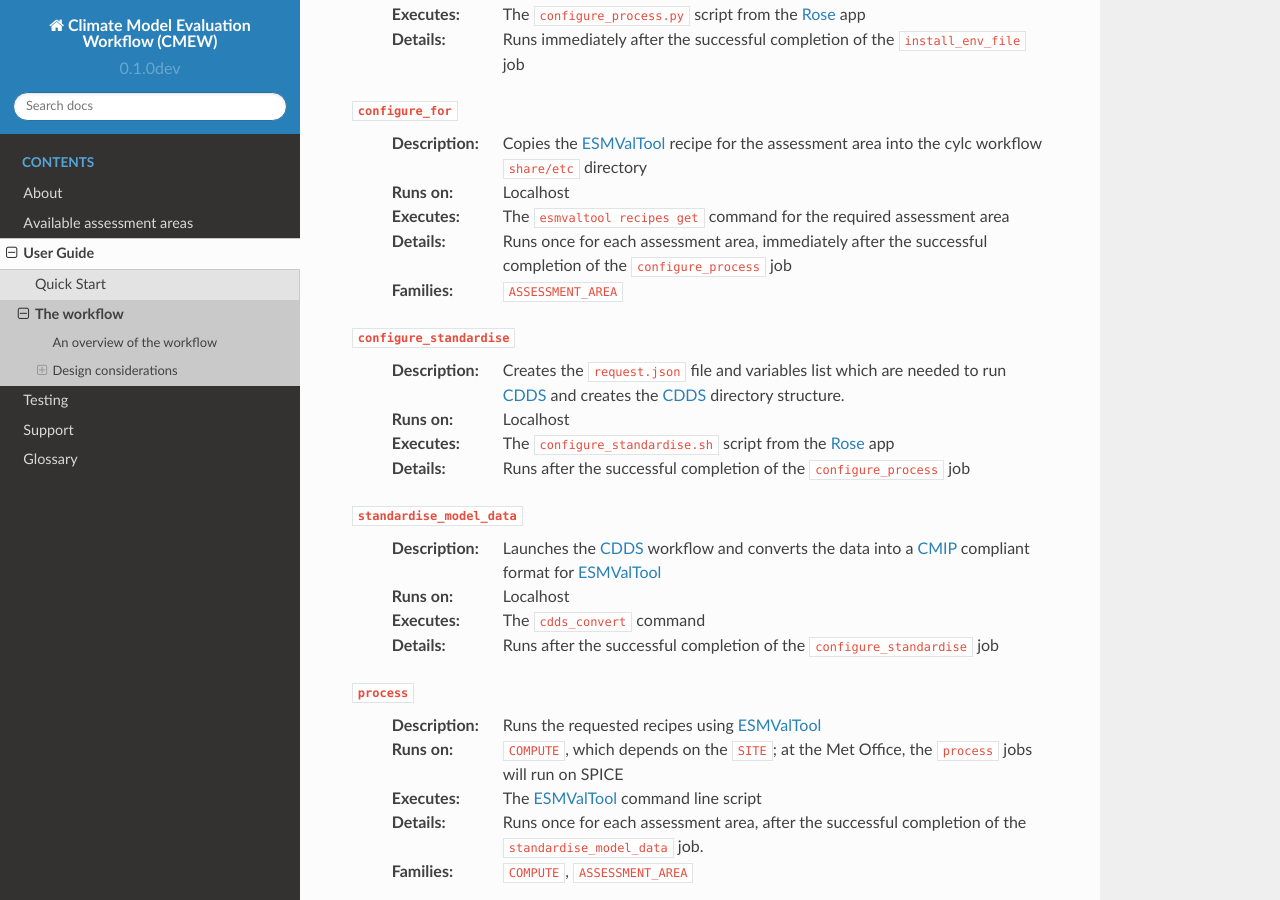
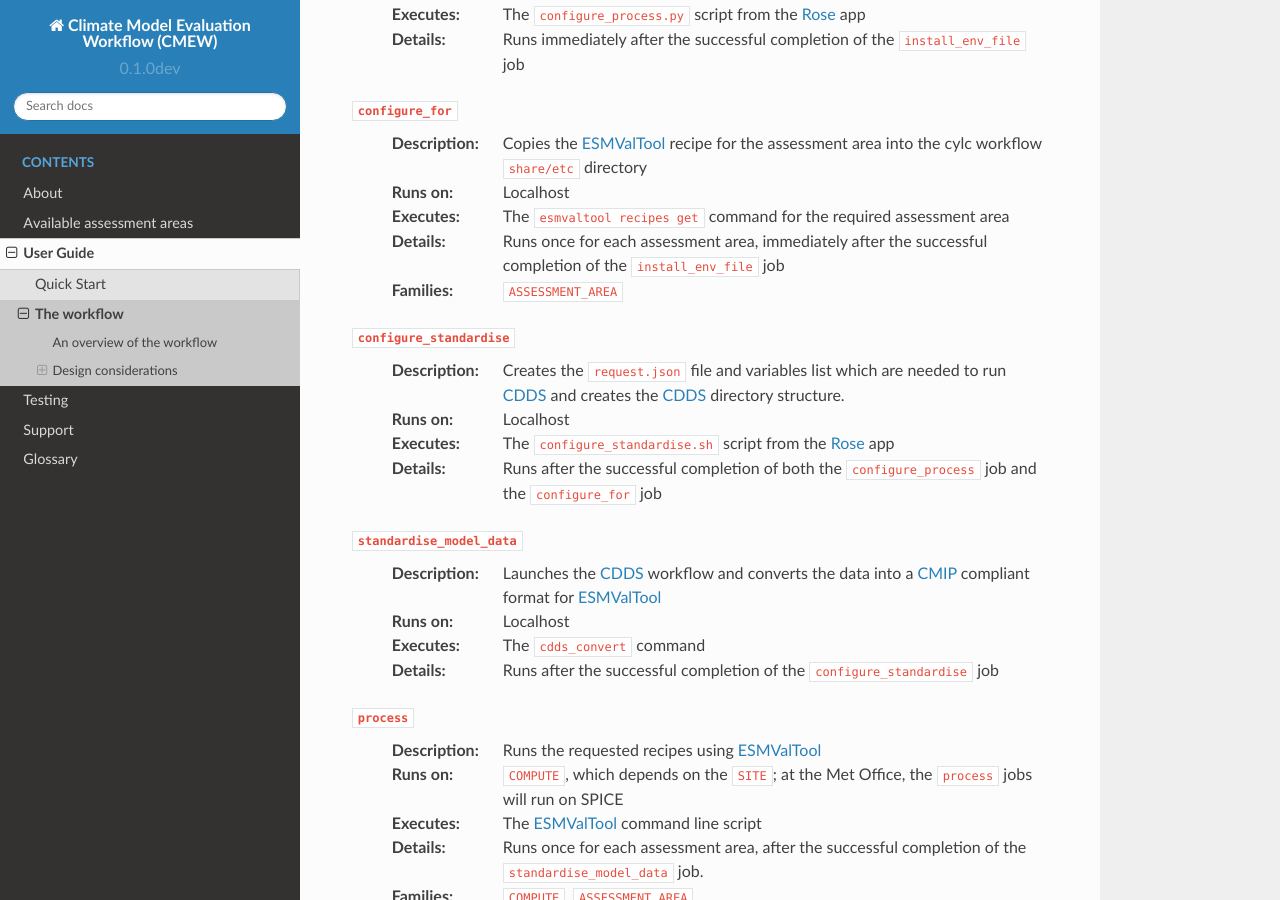
Before and after one commit to MetOffice/CMEW, a Sphinx documentation site: the page built from doc/source/user_guide/workflow.rst, in a window 1280 px wide and 900 px high, scrolled down 518 px. Built offline with Sphinx 7.4.7 and the Read the Docs theme 2.0.0, drawn with Linux system fonts in a browser that asks for light colours.

Commit message:
#137: changed docs to reflect new schedule dependencies in workflow

```diff
--- a/doc/source/user_guide/workflow.rst
+++ b/doc/source/user_guide/workflow.rst
@@ -41,7 +41,7 @@ An overview of the workflow
      The ``esmvaltool recipes get`` command for the required assessment area
   :Details:
      Runs once for each assessment area, immediately after the successful
-     completion of the ``configure_process`` job
+     completion of the ``install_env_file`` job
   :Families:
      ``ASSESSMENT_AREA``
 
@@ -54,7 +54,8 @@ An overview of the workflow
   :Executes:
      The ``configure_standardise.sh`` script from the |Rose| app
   :Details:
-     Runs after the successful completion of the ``configure_process`` job
+     Runs after the successful completion of both the ``configure_process`` job
+     and the ``configure_for`` job
 
 ``standardise_model_data``
   :Description:
```
